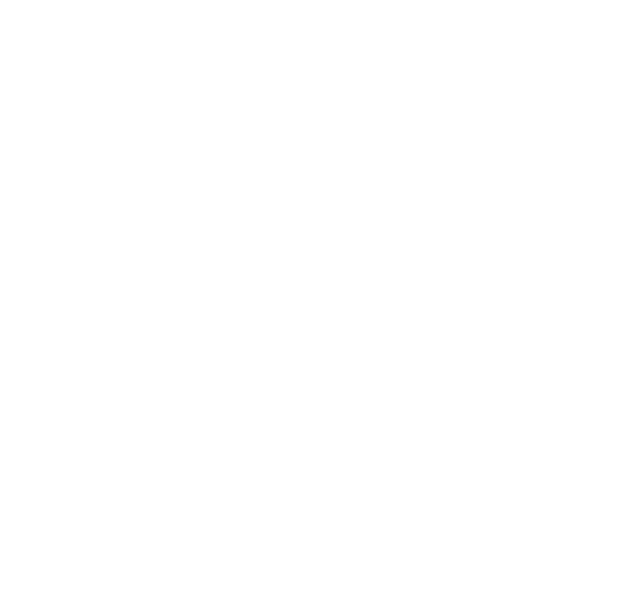
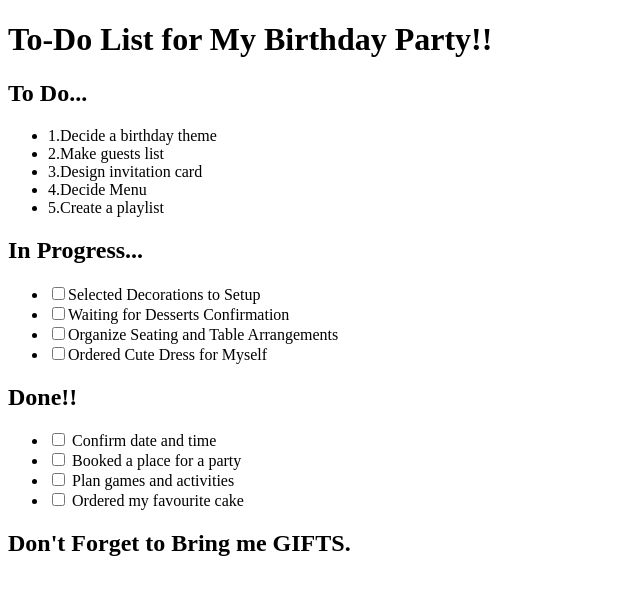
Before and after one commit to s-ranjit/to-do-list, a plain HTML site: page index.html in a window 1280 px wide. Shown: the whole page, without its empty margins (0-640 px from the left). Drawn offline with Linux system fonts and the light colour scheme.

Commit message:
added html
in this commit, i added html

```diff
--- a/index.html
+++ b/index.html
@@ -8,7 +8,70 @@
 </head>
 
 <body>
+    <header>
+        <h1>To-Do List for My Birthday Party!!</h1>
+    </header>
+    <main>
+        <article>
+            <h2>To Do...</h2>
+            <ul>
+                <li>1.Decide a birthday theme</li>
+                <li>2.Make guests list</li>
+                <li>3.Design invitation card</li>
+                <li>4.Decide Menu</li>
+                <li>5.Create a playlist</li>
+            </ul>
+        </article>
 
+        <article>
+            <h2>In Progress...</h2>
+            <ul>
+                <li>
+                    <div><input type="checkbox"><span></span>Selected Decorations to Setup </div>
+                </li>
+                <li>
+                    <div><input type="checkbox"><span></span>Waiting for Desserts Confirmation
+                    </div>
+                </li>
+                <li>
+                    <div><input type="checkbox"><span></span>Organize Seating and Table
+                        Arrangements </div>
+                </li>
+                <li>
+                    <div><input type="checkbox"><span></span>Ordered Cute Dress for Myself</div>
+                </li>
+            </ul>
+        </article>
+
+        <article>
+            <h2>Done!!</h2>
+            <ul>
+                <li>
+
+                    <input type="checkbox">
+                    <label>Confirm date and time</label>
+
+                </li>
+                <li>
+                    <input type="checkbox">
+                    <label>Booked a place for a party</label>
+                </li>
+                <li>
+                    <input type="checkbox">
+                    <label>Plan games and activities</label>
+                </li>
+                <li>
+                    <input type="checkbox">
+                    <label>Ordered my favourite cake</label>
+                </li>
+            </ul>
+
+        </article>
+    </main>
+
+    <footer>
+        <h2> Don't Forget to Bring me GIFTS.</h2>
+    </footer>
 </body>
 
 </html>
```
